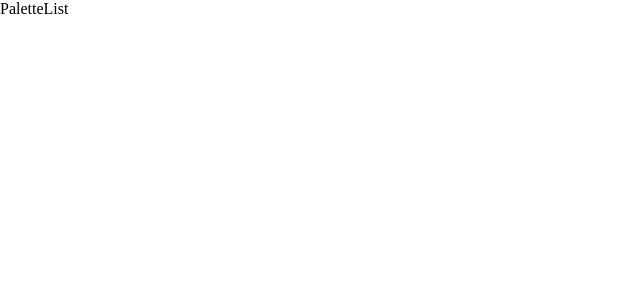
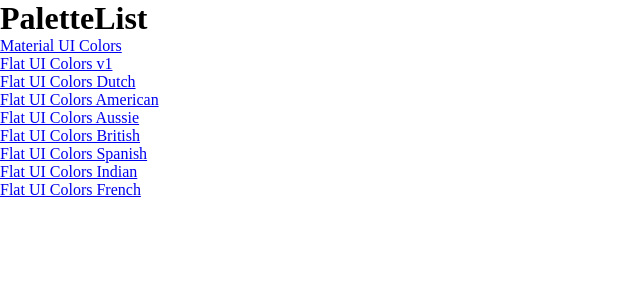
Before and after one commit to Waydj/colors, a React (Vite) app: page / in a window 1280 px wide. Shown: the top 300 px of the page, without its empty margins (0-640 px from the left). Built offline with nearby package versions, Linux system fonts and the light colour scheme.

Commit message:
add PaletteList and links

```diff
--- a/src/App.jsx
+++ b/src/App.jsx
@@ -17,7 +17,7 @@
 const App = () => {
   return (
     <Routes>
-      <Route path="/" element={<PaletteList />} />
+      <Route path="/" element={<PaletteList palettes={seedColors} />} />
       <Route path="/palette/:id" element={<RouteComponent />} />
     </Routes>
   );
--- a/src/PaletteList.jsx
+++ b/src/PaletteList.jsx
@@ -1,3 +1,14 @@
-export const PaletteList = () => {
-  return <div>PaletteList</div>;
+import { Link } from "react-router-dom";
+
+export const PaletteList = ({ palettes }) => {
+  return (
+    <div>
+      <h1>PaletteList</h1>
+      {palettes.map((palette) => (
+        <p key={palette.id}>
+          <Link to={`/palette/${palette.id}`}>{palette.paletteName}</Link>
+        </p>
+      ))}
+    </div>
+  );
 };
```
